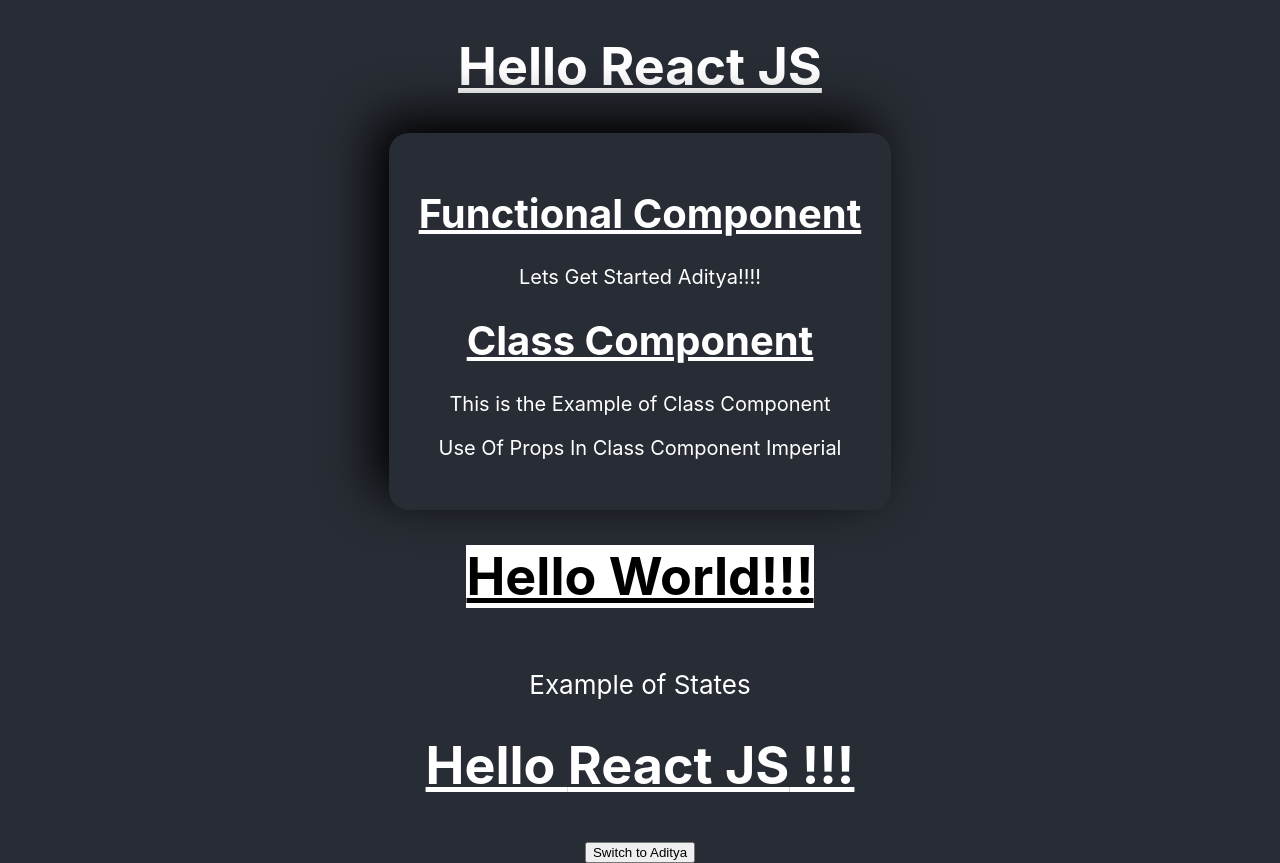
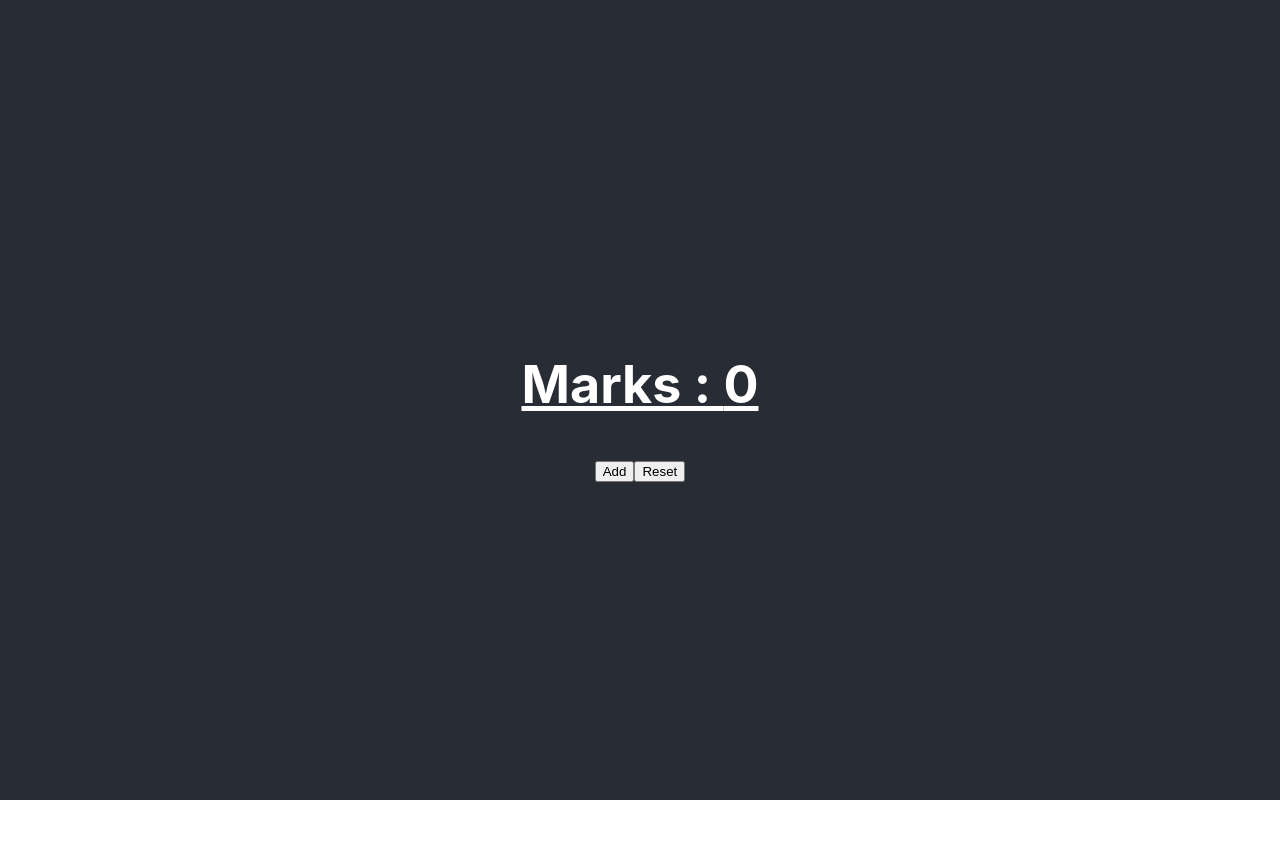
Before and after one commit to AdityaShigwan09/ReactJS, a React (Create React App) app: page / in a window 1280 px wide. After the commit the page ends 800 px from the top, so only its background shows below. Built offline with nearby package versions, Linux system fonts and the light colour scheme.

Commit message:
Practiced States & Create a Simple Counter Application with both Functional & Class Component

```diff
--- a/src/App.css
+++ b/src/App.css
@@ -41,8 +41,8 @@ h1{
   text-decoration: underline;
 }
 
-.mycss{
-  /* background:linear-gradient(135deg,black 40%,white 40%); */
+/* .mycss{
+  background:linear-gradient(135deg,black 40%,white 40%);
   background: transparent;
   font-size: 20px;
   box-shadow:-15px -15px 50px black;
@@ -51,10 +51,10 @@ h1{
   transition: .5s;
 }
 .mycss:hover{
-  /* background:linear-gradient(135deg,white 60%,black 40%); */
+  background:linear-gradient(135deg,white 60%,black 40%);
 
   box-shadow:15px 15px 40px white;
   filter:drop-shadow(10px 10px 10px 50px white);
   padding: 31px;
  z-index: 1;
-}
+} */
--- a/src/App.js
+++ b/src/App.js
@@ -1,14 +1,16 @@
 // import logo from './logo.svg';
-import Hello from './Components/Example';
-import Wel from "./Components/Example_class2"
-import HelloWorld from './Components/HelloWorld';
-import Example_S from './Components/Example_state';
+// import Hello from './Components/Example';
+// import Wel from "./Components/Example_class2"
+// import HelloWorld from './Components/HelloWorld';
+// import Example_S from './Components/Example_state';
+// import Counter from "./Components/State";
+import Marks from "./Components/Marks_Class";
 import './App.css';
 
 function App() {
   return (
     <div className='App App-header'>
-      <h1>Hello React JS</h1>
+      {/* <h1>Hello React JS</h1>
         <div className='mycss'>
           <Hello name="Aditya"/>
           <Wel name="Imperial"/>
@@ -19,6 +21,8 @@ function App() {
         </div>
 
         <Example_S/>
+        <Counter/> */}
+        <Marks/>
     </div>
   );
 }
--- /dev/null
+++ b/src/Components/Marks_Class.js
@@ -0,0 +1,32 @@
+import React,{Component} from "react";
+import Display from "./Marks_Function";
+
+class DisplayMarks extends Component{
+    constructor(props){
+        super(props);
+
+        this.state = {
+            marks:0
+        };
+    }
+
+    addmarks=()=>{
+        this.setState({
+            marks:this.state.marks+5
+        });
+    }
+
+    resetmarks=()=>{
+        this.setState({
+            marks:this.state.marks*0
+        });
+    }
+
+    render(){
+        return(
+            <Display marks={this.state.marks} add={this.addmarks} reset={this.resetmarks}/>
+        );
+    }
+}
+
+export default DisplayMarks;
--- /dev/null
+++ b/src/Components/Marks_Function.js
@@ -0,0 +1,14 @@
+import React from "react";
+// import Marks from "./Marks_Class";
+
+function Display(props){
+    return(
+        <div>
+            <h1>Marks : {props.marks}</h1>
+            <button onClick={props.add}>Add</button>
+            <button onClick={props.reset}>Reset</button>
+        </div>
+    );
+}
+
+export default Display;
--- /dev/null
+++ b/src/Components/State.js
@@ -0,0 +1,58 @@
+import React,{Component} from "react";
+
+class Ex_State extends Component{
+    constructor(props){
+        super(props);
+
+        //Initialize the data
+        this.state={
+            count:0,
+            message:"Button is Not Clicked !!!"
+        };
+
+
+        // this.increment=this.increment.bind(this);
+    }
+
+    // increment(){
+    //     //This.setState is use update the data
+
+    //     this.setState({
+    //         count:this.state.count+1,
+    //         message:"Counter is Incrementing by 1"
+    // });
+    // }
+
+
+    increment=()=>{
+        this.setState({
+            count:this.state.count+1,
+            message:"Counter is Incementing by 1"
+        });
+    };
+
+    render(){
+        return(
+            <div>
+                <h1>State Example</h1>
+                <p>Count : {this.state.count}</p>
+                <p>Message :{this.state.message}</p>
+                <button onClick={this.increment}>Click</button>
+            </div>
+        );
+    }
+}
+
+export default Ex_State;
+
+
+// Create a class component name anything declare marks
+// initialze marks :0
+//add marks inc by 5
+//reset marks to 0
+
+
+
+//Any name to Function Component
+//Display marks thourgh  props
+//Add and rest marks button
```
